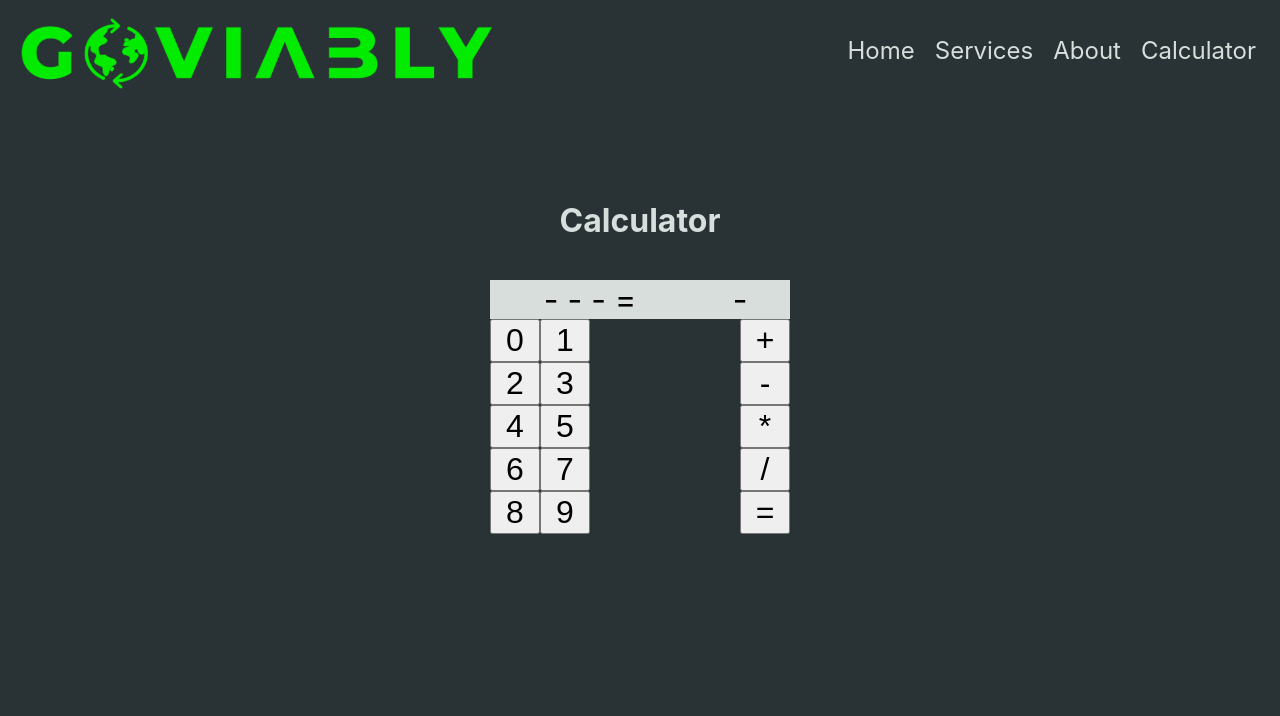
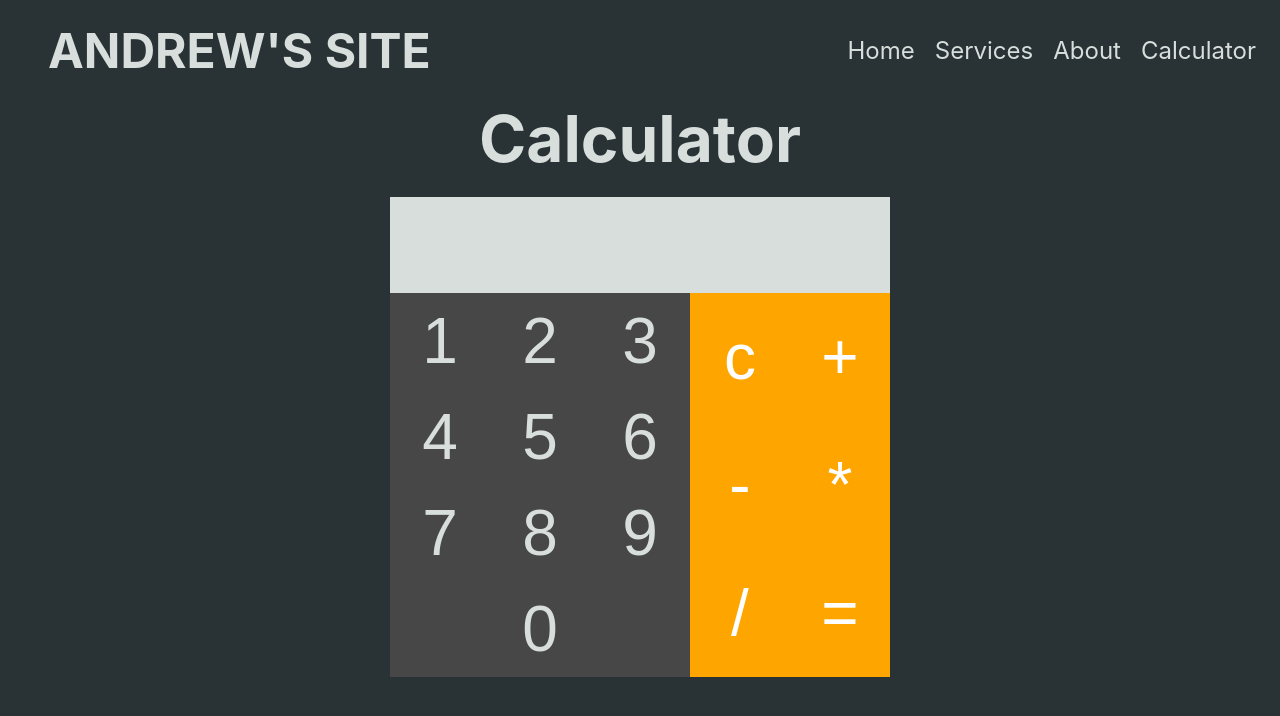
Before and after one commit to andrewjudd1/Andrewjudd-app, a React (Create React App) app: page /calculator in a window 1280 px wide. Shown: the top 716 px of the page. Built offline with nearby package versions, Linux system fonts and the light colour scheme.

Commit message:
worked on calc app. Changed site title

```diff
--- a/src/App.css
+++ b/src/App.css
@@ -1,4 +1,5 @@
 @import './css/calc.css';
+@import './css/header.css';
 
 * {
   box-sizing: border-box;
@@ -24,39 +25,3 @@ img {
 	 --bs-img: 2px 2px 20px #d7dedc, 1px 1px 10px #d7dedc;
 
 }
-
-.logo {
-  margin-left: 1em;
-  width: calc(720px / 1.5);
-  height: calc(152px / 1.5);
-}
-
-.nav-container {
-  display: flex;
-  justify-content: space-between;
-  align-items: center;
-}
-
-.nav-links {
-  height: 100px;
-  background: var(--clr-dark);
-  gap: 20px;
-  display: flex;
-  justify-content: flex-end;
-  align-items: center;
-}
-
-.link {
-  font-size: 1.5rem;
-  text-decoration: none;
-  color: var(--clr-light);
-}
-
-.link:hover,
-.link:focus {
-  border-bottom: 2px solid var(--clr-light);
-}
-
-.link:last-child {
-  margin-right: 1em;
-}
--- a/src/components/header.js
+++ b/src/components/header.js
@@ -5,7 +5,7 @@ function Header() {
    return(
        <>
         <nav className="nav-container">
-            <img className="logo" src={img} alt="GoViably logo" />
+          <Link className="link logo" to='/'> <h1 className="header-title"> Andrew's Site </h1> </Link>
             <div className="nav-links">
                 <Link className="link" to="/">Home</Link>
                 <Link className="link" to="/services">Services</Link>
--- a/src/css/calc.css
+++ b/src/css/calc.css
@@ -11,21 +11,39 @@
 
 .calc-header {
     color: var(--clr-light);
-    margin: 100px 0 40px 0;
+    margin: 0 0 20px 0;
+    padding: 0px;
     text-align: center;
+    font-size: 4rem;
   }
 
 .calc-wrapper {
     margin: 0 auto;
-    width: 300px;
+    width: max-content;
     display: grid;
-    grid-template-columns: 100px 100px 50px 50px;
+    grid-template-columns: 150px 150px 25px 175px;
     grid-template-areas:
-        "num num answer answer"
-        "nums . . operators "
+        "num num equal answer"
+        "nums nums operators operators "
+}
+
+.calc-equal {
+    margin: 0px;
+    padding: 0px;
+
+    height: 96px;
+    grid-area: equal;
+    font-size: 4rem;
+    text-align: center;
+    background: var(--clr-light);
 }
 
 .calc-num {
+    margin: 0px;
+    padding: 0px;
+    align-self: center;
+    padding-top: 24px;
+    height: 96px;
     grid-area: num;
     font-size: 2rem;
     text-align: center;
@@ -34,7 +52,9 @@
 
 .calc-answer {
     grid-area: answer;
-
+    padding-top: 24px;
+    align-self: center;
+    height: 96px;
     font-size: 2rem;
     text-align: center;
     background: var(--clr-light);
@@ -42,22 +62,49 @@
 
 .nums {
     grid-area: nums;
-
     align-self: start;
     display: flex;
     flex-wrap: wrap;
 }
 
 .eachnum {
-    font-size: 2rem;
-    width: calc(500px /10);
+    height: 96px;
+    background: rgb(71, 71, 71);
+    text-decoration: none;
+    border: none;
+    font-size: 4rem;
+    width: 100px;
+    color: #d7dedc;
+}
+
+.eachnum:last-child {
+    width: 300px;
+
+}
+.eachnum:hover,
+.eachnum:focus {
+    background: gray;
 }
 
 .operators-container {
+
     grid-area: operators;
+
 }
 
 .operators {
-    font-size: 2rem;
-    width: 50px;
+    margin: 0px;
+    padding: 0px;
+    text-decoration: none;
+    border: none;
+    background: orange;
+    color: white;
+    font-size: 4rem;
+    width: 100px;
+    height: 128px;
 }
+
+.operators:hover,
+.operators:focus {
+    background: rgb(250, 190, 78);
+}
--- /dev/null
+++ b/src/css/header.css
@@ -0,0 +1,43 @@
+.header-title {
+   color: #d7dedc;
+   margin: 0;
+   padding-left: 1em;
+   text-transform: uppercase;
+   font-size: 3rem;
+
+  }
+
+
+  .nav-container {
+      display: flex;
+      justify-content: space-between;
+      align-items: center;
+    }
+
+    .nav-links {
+        height: 100px;
+    background: var(--clr-dark);
+    gap: 20px;
+    display: flex;
+    justify-content: flex-end;
+    align-items: center;
+}
+
+.link {
+    font-size: 1.5rem;
+    text-decoration: none;
+    color: var(--clr-light);
+}
+
+.link:hover,
+.link:focus {
+    border-bottom: 2px solid var(--clr-light);
+}
+
+.link:last-child {
+    margin-right: 1em;
+}
+
+ .link.logo {
+    border-bottom: none;
+}
--- a/src/pages/About.js
+++ b/src/pages/About.js
@@ -2,6 +2,8 @@ import React from 'react'
 import Header from '../components/header'
 
 function About() {
+    let x = "5 + 3"
+    console.log(eval(x))
     return(
         <>
         <Header/>
--- a/src/pages/Calculator/Calculator.js
+++ b/src/pages/Calculator/Calculator.js
@@ -1,19 +1,20 @@
 import React, {useState} from 'react'
 import Header from '../../components/header'
 function Calculator() {
-    const [displayOperator, setDisplayOperator] = useState("-")
-    const [currentNum, setCurrentNum] = useState("-")
+    const [displayEquals, setDisplayEquals] = useState('')
+    const [displayOperator, setDisplayOperator] = useState("")
+    const [currentNum, setCurrentNum] = useState("")
     const [numOne, setNumOne] = useState([])
-    const [numTwo, setNumTwo] = useState("-")
-    const [numThree, setNumThree] = useState("-")
+    const [numTwo, setNumTwo] = useState("")
+    const [numThree, setNumThree] = useState("")
     const [operatorStatus, setOperatorStatus] = useState(0)
     const [addStatus, setAddStatus] = useState(false)
     const [minusStatus, setMinusStatus] = useState(false)
     const [multiplyStatus, setMultiplyStatus] = useState(false)
     const [divideStatus, setDivideStatus] = useState(false)
-    let nums = [0, 1, 2, 3, 4, 5, 6, 7, 8, 9]
-    let operators = ["+", "-", "*", "/", '=']
-    console.log(currentNum)
+    let nums = [1, 2, 3, 4, 5, 6, 7, 8, 9, 0]
+    let operators = ["c", "+", "-", "*", "/", '=']
+
 
     const add = (x, y) => x + y
     return(
@@ -23,7 +24,10 @@ function Calculator() {
             <h1 className="calc-header">Calculator</h1>
             <div className="calc-wrapper">
                 <div className="calc-num">
-                    {`${numTwo} ${displayOperator} ${numThree} =` }
+                    {`${numTwo} ${displayOperator} ${numThree}` }
+                </div>
+                <div className="calc-equal">
+                    {displayEquals}
                 </div>
                 <div className="calc-answer">
                     {currentNum}
@@ -32,18 +36,23 @@ function Calculator() {
                 <div className="nums">
                     {nums.map(num => {
                         return <button className="eachnum" onClick={()=> {
+                            setDisplayEquals('')
                             if(operatorStatus === 0) {
                                 numOne.push(num.toString())
                                 setNumTwo(parseInt(numOne.reduce(add, '')))
-                                console.log(numOne)
-                                console.log(numTwo)
+
                             }
 
                            else if (operatorStatus === 1) {
                                numOne.push(num.toString())
-                               console.log(numOne)
+
                                setNumThree(parseInt(numOne.reduce(add, '')))
-                               console.log(numThree)
+
+                           }
+
+                           else if (operatorStatus === 2) {
+                               numOne.push(num.toString())
+                            setNumThree(parseInt(numOne.reduce(add, '')))
                            }
                        }}key={num}> {num} </button>
                      })}
@@ -54,52 +63,78 @@ function Calculator() {
                          <button
                          key={symbol}
                          className="operators"
-                         onClick={() => {
+                         onClick={(e) => {
+                             setNumOne([])
+
+                             if (operatorStatus === 0) {
                              setOperatorStatus(1)
-                            setNumOne([])
-                            console.log(numTwo)
-                            if (index === 0) {
+                             }
+
+                            if (symbol === "+" ) {
                                 setAddStatus(true)
                                 setDisplayOperator(symbol)
                             }
 
-                            if (index === 1) {
+                            else if (symbol === "-") {
                                 setMinusStatus(true)
                                 setDisplayOperator(symbol)
                             }
-                            if (index === 2) {
+                            else if (symbol === "*") {
                                 setMultiplyStatus(true)
                                 setDisplayOperator(symbol)
                             }
-                            if (index === 3) {
+                            else if (symbol === "/") {
                                 setDivideStatus(true)
                                 setDisplayOperator(symbol)
                             }
 
-                            if (index === 4) {
-                                setOperatorStatus(0)
+                            else if (symbol === "=") {
+                                setOperatorStatus(2)
                                 setNumOne([])
+                                setDisplayEquals('=')
 
                             }
 
-                            if (index=== 4 && addStatus) {
+                            if (symbol === "=" && addStatus) {
                                 setCurrentNum(numTwo + numThree)
                                 setAddStatus(false)
 
-                            } else if(index=== 4 && minusStatus) {
+                            } else if(symbol === "=" && minusStatus) {
                                 setCurrentNum(numTwo - numThree)
                                 setMinusStatus(false)
                             }
-                             else if(index=== 4 && multiplyStatus) {
+                             else if(symbol === "=" && multiplyStatus) {
                                 setCurrentNum(numTwo * numThree)
                                 setMultiplyStatus(false)
                             }
-                             else if(index=== 4 && divideStatus) {
-                                setCurrentNum(numTwo / numThree)
+                             else if(symbol === "=" && divideStatus) {
+                                setCurrentNum((numTwo / numThree).toFixed(2))
                                 setDivideStatus(false)
 
                             }
 
+                         if (operatorStatus === 2 && symbol === "=") {
+                            setCurrentNum(eval(`${numTwo} ${displayOperator} ${numThree}`))
+                        }
+                            else if (operatorStatus === 2 && numThree) {
+                                setNumTwo(eval(`${numTwo} ${displayOperator} ${numThree}`))
+                                setNumThree('')
+                                setOperatorStatus(1)
+                            }
+
+                            if(symbol === "c") {
+                                setOperatorStatus(0)
+                                setDisplayOperator('')
+                                setDisplayEquals('')
+                                setNumOne([])
+                                setCurrentNum('')
+                                setNumTwo('')
+                                setNumThree('')
+                                setAddStatus(false)
+                                setMinusStatus(false)
+                                setMultiplyStatus(false)
+                                setDivideStatus(false)
+                            }
                         }}>
                             {symbol}
                          </button>
```
